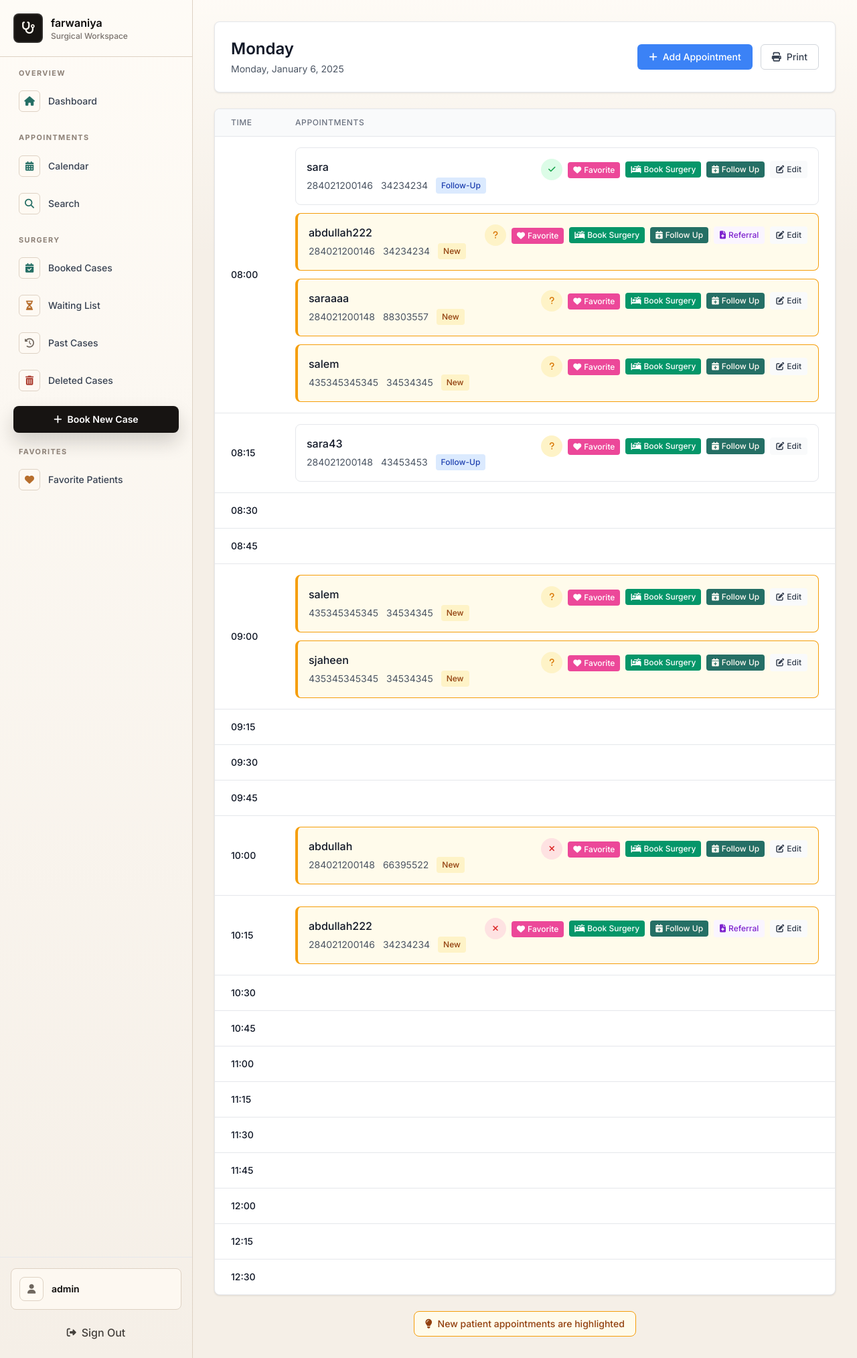
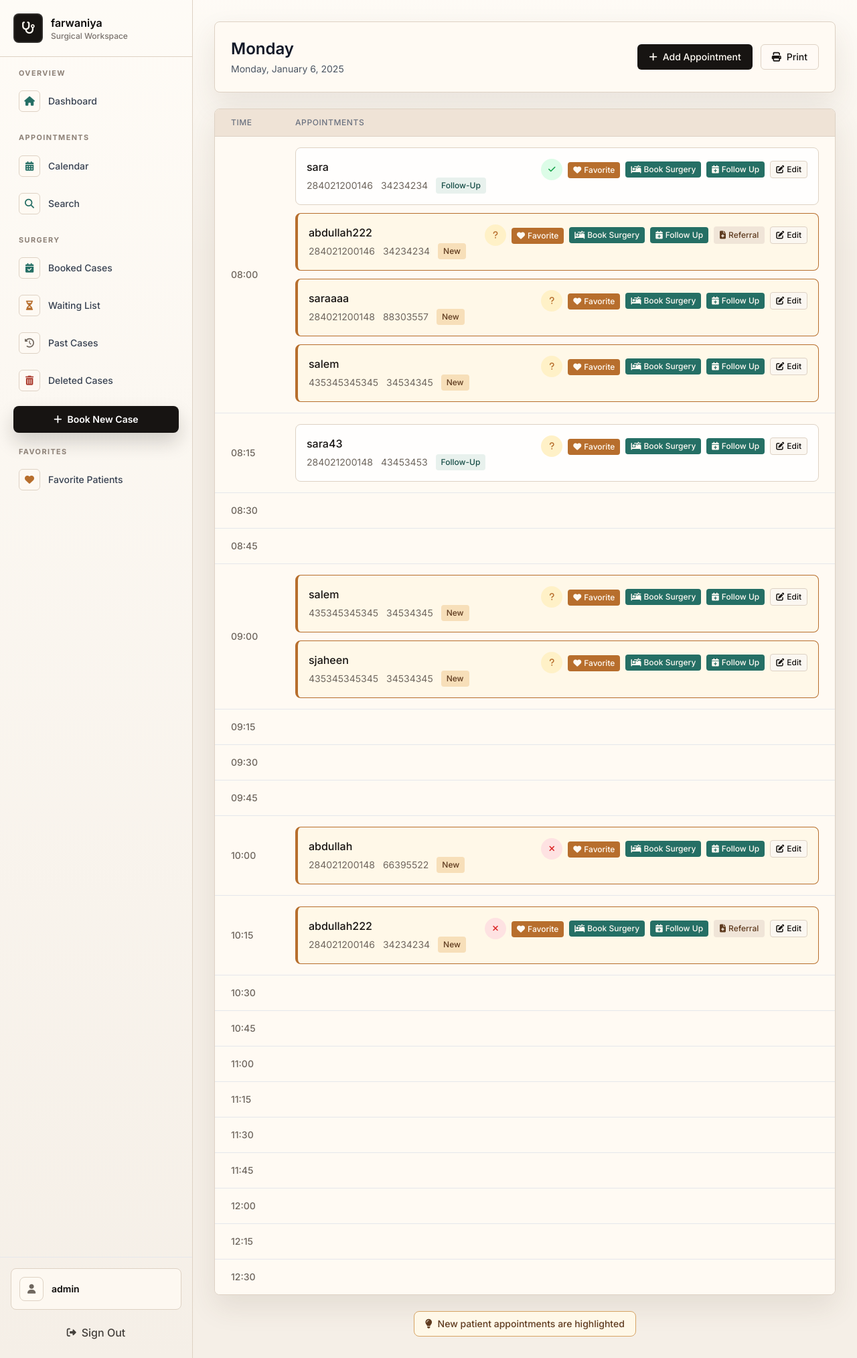
Before and after one commit to alqaseer/clinic, a Django app: a page that uses core/templates/day_appointments.html in a window 1280 px wide. Shown: the whole page at 67% size. Run offline with Django 5.2, Linux system fonts and the light colour scheme; a user stored in the database is signed in; data comes from the database, SQL or seed files in the repository; data that the repository does not hold is empty; some libraries are stand-ins or nearby versions.

Commit message:
design changer appointments

```diff
--- a/core/templates/day_appointments.html
+++ b/core/templates/day_appointments.html
@@ -29,33 +29,78 @@
     }
 
     .glass-card {
-        background: white;
-        border: 1px solid #e5e7eb;
-        box-shadow: 0 1px 3px 0 rgba(0, 0, 0, 0.1);
+        background: #fffaf3;
+        border: 1px solid #ded2c4;
+        box-shadow: 0 18px 42px rgba(80, 62, 43, 0.10);
+        color: #171412;
     }
 
     .appointment-card {
-        background: white;
-        border: 1px solid #e5e7eb;
+        background: #fffefd;
+        border: 1px solid #ded2c4;
         transition: all 0.2s ease;
         position: relative;
     }
 
     .appointment-card:hover {
-        box-shadow: 0 4px 6px -1px rgba(0, 0, 0, 0.1);
-        border-color: #d1d5db;
+        box-shadow: 0 14px 28px rgba(80, 62, 43, 0.12);
+        border-color: #c8b7a5;
     }
 
     .appointment-card.new-appointment {
-        background: #fffbeb;
-        border-color: #f59e0b;
+        background: #fff8e8;
+        border-color: #b76e2d;
         border-left-width: 4px;
     }
 
+    .appointments-list-shell tbody {
+        background: #fffaf3;
+    }
+
+    .appointments-list-shell tbody tr {
+        border-color: #ded2c4;
+    }
+
+    .appointments-list-shell tbody tr:hover {
+        background: #fbf7f1;
+    }
+
+    .appointments-list-shell h4,
+    .appointment-card h4 {
+        color: #171412 !important;
+    }
+
+    .appointments-list-shell td,
+    .appointment-card p,
+    .appointment-card .text-gray-600,
+    .appointment-card .text-gray-500 {
+        color: #6f675f !important;
+    }
+
+    .appointment-type-new {
+        background: #f7dfb9 !important;
+        color: #5f3b1f !important;
+    }
+
+    .appointment-type-follow-up {
+        background: #e8f1ed !important;
+        color: #164d46 !important;
+    }
+
+    .status-badge .bg-yellow-100,
+    .status-badge .bg-amber-100 {
+        background: #fff1c7 !important;
+    }
+
+    .status-badge .text-yellow-600,
+    .status-badge .text-amber-600 {
+        color: #b76e2d !important;
+    }
+
     .time-slot-header {
-        background: #f9fafb;
-        color: #374151;
-        border-bottom: 1px solid #e5e7eb;
+        background: #efe3d6;
+        color: #6f675f;
+        border-bottom: 1px solid #ded2c4;
     }
 
     .action-button {
@@ -68,12 +113,12 @@
     }
 
     .floating-action-button {
-        background: #3b82f6;
-        color: white;
+        background: #171412;
+        color: #fffaf3;
     }
 
     .floating-action-button:hover {
-        background: #2563eb;
+        background: #2b2521;
     }
 
     .status-badge {
@@ -86,27 +131,27 @@
     }
 
     .favorite-button {
-        background: #ec4899;
-        color: white;
+        background: #b76e2d;
+        color: #fffaf3;
         transition: all 0.15s ease;
     }
 
     .favorite-button:hover {
-        background: #db2777;
+        background: #8f5525;
     }
 
     .favorite-button.favorited {
-        background: #f3f4f6;
-        color: #6b7280;
+        background: #f0e5d8;
+        color: #6f675f;
     }
 
     .surgery-button {
-        background: #059669;
-        color: white;
+        background: #256f65;
+        color: #fffaf3;
     }
 
     .surgery-button:hover {
-        background: #047857;
+        background: #164d46;
     }
 
     .surgery-modal {
@@ -263,16 +381,17 @@
     }
 
     .lock-indicator {
-        background: #f59e0b;
-        color: white;
+        background: #f0e5d8;
+        border: 1px solid #d8c8b8;
+        color: #5f3b1f;
         border-radius: 0.5rem;
         padding: 1rem;
     }
 
     .legend-item {
-        background: #fffbeb;
-        border: 1px solid #f59e0b;
-        color: #92400e;
+        background: #fff8e8;
+        border: 1px solid #d7a465;
+        color: #5f3b1f;
     }
 
     /* iPhone-style toggle switches */
@@ -367,25 +486,25 @@
 
     /* Clean button styles */
     .btn-primary {
-        background: #3b82f6;
-        color: white;
-        border: 1px solid #3b82f6;
+        background: #171412;
+        color: #fffaf3;
+        border: 1px solid #171412;
     }
 
     .btn-primary:hover {
-        background: #2563eb;
-        border-color: #2563eb;
+        background: #2b2521;
+        border-color: #2b2521;
     }
 
     .btn-secondary {
-        background: white;
-        color: #374151;
-        border: 1px solid #d1d5db;
+        background: rgba(255, 252, 247, 0.58);
+        color: #171412;
+        border: 1px solid #ded2c4;
     }
 
     .btn-secondary:hover {
-        background: #f9fafb;
-        border-color: #9ca3af;
+        background: #fffaf3;
+        border-color: #c8b7a5;
     }
 
     .btn-success {
@@ -652,7 +771,8 @@
 
                                                     {% if appointment.diagnosis %}
                                                         <button onclick="toggleDiagnosis('mobile-diagnosis-{{ appointment.id }}')"
-                                                               class="action-button inline-flex items-center px-2 py-1 bg-blue-100 text-blue-700 text-xs font-medium rounded-md hover:bg-blue-200 transition-all duration-200">
+                                                               class="action-button inline-flex items-center px-2 py-1 text-xs font-medium rounded-md transition-all duration-200"
+                                                               style="background: #e8f1ed; color: #164d46;">
                                                            <i id="mobile-diagnosis-icon-{{ appointment.id }}" class="fas fa-chevron-down mr-1 text-xs"></i>
                                                            Diagnosis
                                                         </button>
@@ -660,14 +780,16 @@
 
                                                     {% if appointment.referral_letter %}
                                                         <button onclick="openReferral('{{ appointment.referral_letter.url }}')"
-                                                               class="action-button inline-flex items-center px-2 py-1 bg-purple-100 text-purple-700 text-xs font-medium rounded-md hover:bg-purple-200 transition-all duration-200">
+                                                               class="action-button inline-flex items-center px-2 py-1 text-xs font-medium rounded-md transition-all duration-200"
+                                                               style="background: #f0e5d8; color: #5f3b1f;">
                                                            <i class="fas fa-file-medical mr-1 text-xs"></i>
                                                            Referral
                                                         </button>
                                                     {% endif %}
 
                                                     <a href="{% url 'edit_appointment' workspace.name appointment.id %}"
-                                                       class="action-button inline-flex items-center px-2 py-1 bg-gray-100 text-gray-700 text-xs font-medium rounded-md hover:bg-gray-200 transition-all duration-200">
+                                                       class="action-button inline-flex items-center px-2 py-1 text-xs font-medium rounded-md transition-all duration-200"
+                                                       style="background: #fbf7f1; color: #171412; border: 1px solid #ded2c4;">
                                                        <i class="fas fa-edit mr-1 text-xs"></i>
                                                        Edit
                                                     </a>
@@ -694,7 +816,7 @@
 
             <!-- DESKTOP VIEW -->
             <div class="hidden sm:block">
-                <table class="w-full">
+                <table class="appointments-list-shell w-full">
                     <thead>
                         <tr class="time-slot-header">
                             <th class="px-6 py-3 text-left text-xs font-medium text-gray-500 uppercase tracking-wider w-24">Time</th>
@@ -795,14 +918,16 @@
 
                                                             {% if appointment.referral_letter %}
                                                                 <button onclick="openReferral('{{ appointment.referral_letter.url }}')"
-                                                                       class="action-button inline-flex items-center px-2 py-1 bg-purple-50 text-purple-700 text-xs font-medium rounded hover:bg-purple-100">
+                                                                       class="action-button inline-flex items-center px-2 py-1 text-xs font-medium rounded"
+                                                                       style="background: #f0e5d8; color: #5f3b1f;">
                                                                    <i class="fas fa-file-medical mr-1"></i>
                                                                    Referral
                                                                 </button>
                                                             {% endif %}
 
                                                             <a href="{% url 'edit_appointment' workspace.name appointment.id %}"
-                                                               class="action-button inline-flex items-center px-2 py-1 bg-gray-50 text-gray-700 text-xs font-medium rounded hover:bg-gray-100">
+                                                               class="action-button inline-flex items-center px-2 py-1 text-xs font-medium rounded"
+                                                               style="background: #fbf7f1; color: #171412; border: 1px solid #ded2c4;">
                                                                <i class="fas fa-edit mr-1"></i>
                                                                Edit
                                                             </a>
@@ -1184,14 +1309,14 @@
 
                 for (let i = 0; i < data.first_weekday; i++) {
                     const blank = document.createElement('div');
-                    blank.className = 'min-h-16';
+                    blank.className = 'follow-up-calendar-blank';
                     grid.appendChild(blank);
                 }
 
                 data.days.forEach(day => {
                     const button = document.createElement('button');
                     button.type = 'button';
-                    button.className = 'follow-up-calendar-day rounded-md p-2 text-left';
+                    button.className = 'follow-up-calendar-day p-2 text-left';
                     if (day.all_slots_taken) {
                         button.classList.add('full');
                     }
```
Also changed, not shown: other parts of core/templates/day_appointments.html (+87 -13 lines).
